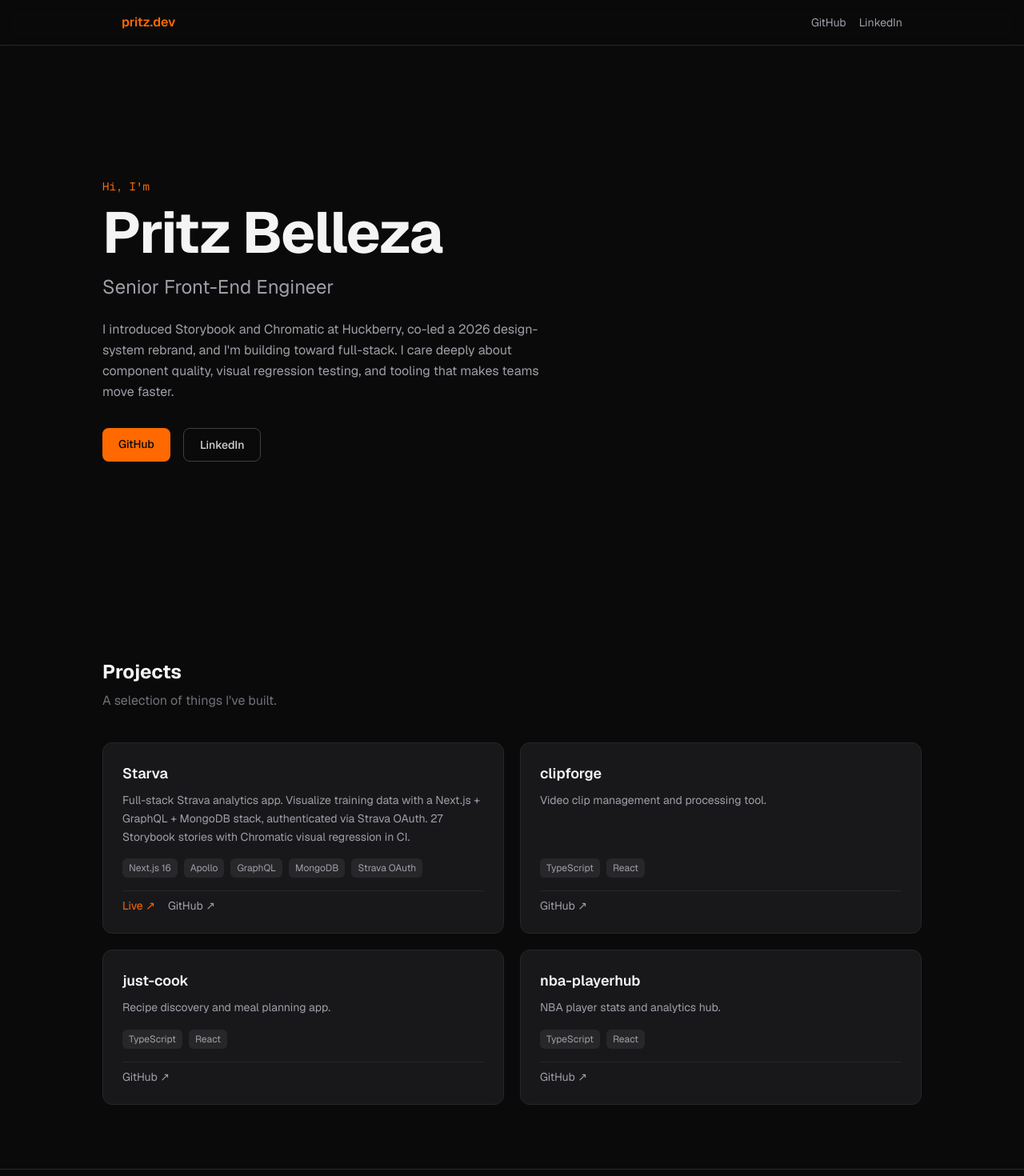
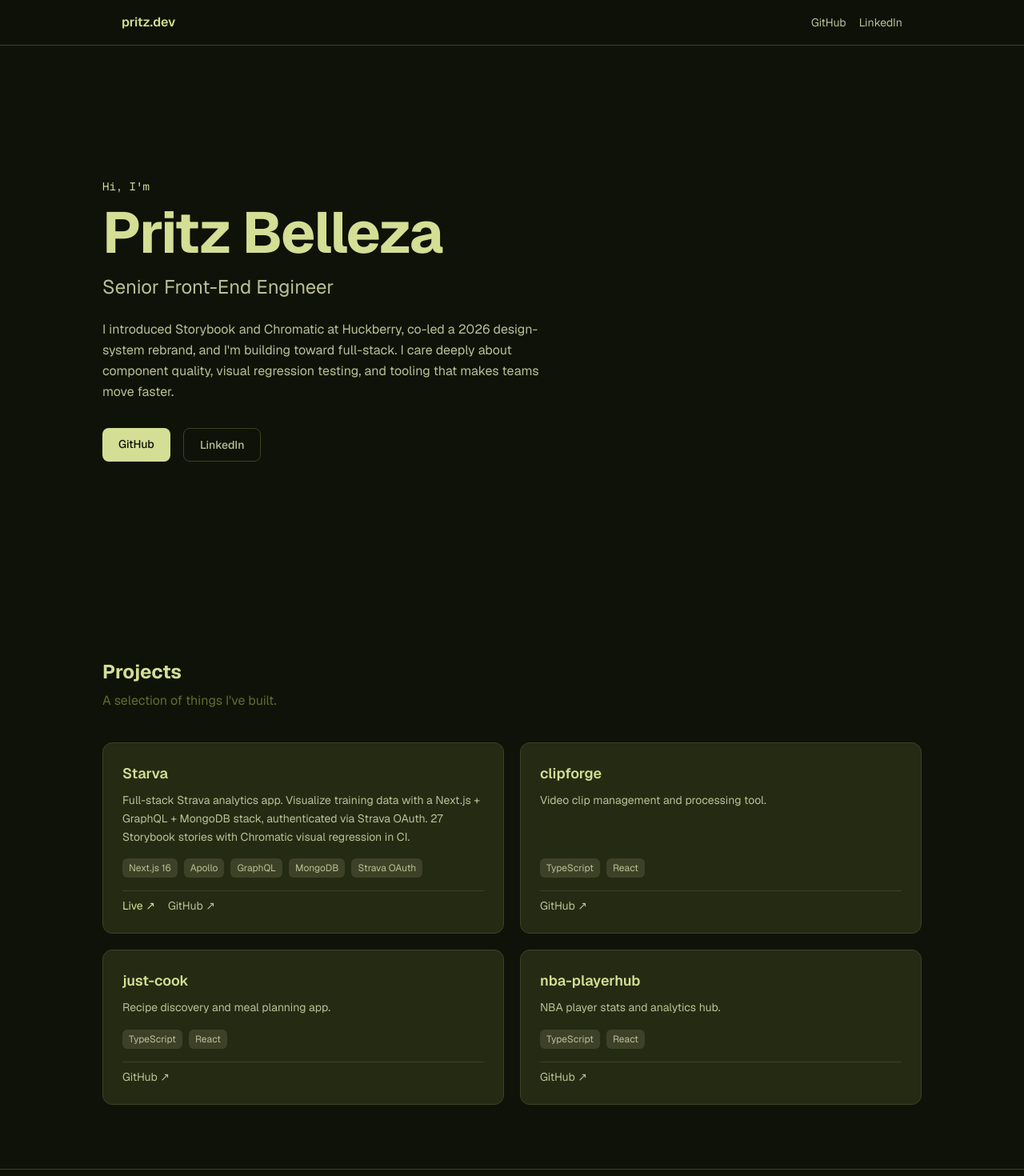
Before and after one commit to jbelleza29/jbelleza29.github.io, a Next.js app: page / in a window 1280 px wide. Shown: the top 1470 px of the page at 80% size. Built offline with nearby package versions, Linux system fonts and the light colour scheme.

Commit message:
apply Mossy Hollow color theme

```diff
--- a/eslint.config.mjs
+++ b/eslint.config.mjs
@@ -15,6 +15,7 @@ const eslintConfig = defineConfig([
     "out/**",
     "build/**",
     "next-env.d.ts",
+    "storybook-static/**",
   ]),
   ...storybook.configs["flat/recommended"]
 ]);
--- a/src/app/globals.css
+++ b/src/app/globals.css
@@ -1,20 +1,17 @@
 @import "tailwindcss";
 
 @theme inline {
-  --color-background: var(--background);
-  --color-foreground: var(--foreground);
-  --color-accent: var(--accent);
-  --font-sans: var(--font-geist-sans);
-  --font-mono: var(--font-geist-mono);
-}
-
-:root {
-  --background: #0a0a0a;
-  --foreground: #ededed;
-  --accent: #f97316;
+  --color-canvas:  #0f1208;
+  --color-card:    #252a13;
+  --color-stroke:  #3d4127;
+  --color-olive:   #636b2f;
+  --color-sage:    #bac095;
+  --color-lime:    #d4de95;
+  --font-sans:     var(--font-geist-sans);
+  --font-mono:     var(--font-geist-mono);
 }
 
 body {
-  background: var(--background);
-  color: var(--foreground);
+  background: #0f1208;
+  color: #d4de95;
 }
--- a/src/app/layout.tsx
+++ b/src/app/layout.tsx
@@ -29,7 +29,7 @@ export default function RootLayout({
       lang="en"
       className={`${geistSans.variable} ${geistMono.variable} antialiased`}
     >
-      <body className="min-h-screen bg-zinc-950 text-zinc-100 flex flex-col">
+      <body className="min-h-screen bg-canvas text-lime flex flex-col">
         <NavBar />
         {children}
       </body>
--- a/src/components/Footer.tsx
+++ b/src/components/Footer.tsx
@@ -1,14 +1,14 @@
 export default function Footer() {
   return (
-    <footer className="mt-auto border-t border-zinc-800 px-6 py-8">
-      <div className="mx-auto max-w-5xl flex flex-col sm:flex-row items-center justify-between gap-4 text-sm text-zinc-500">
+    <footer className="mt-auto border-t border-stroke px-6 py-8">
+      <div className="mx-auto max-w-5xl flex flex-col sm:flex-row items-center justify-between gap-4 text-sm text-olive">
         <span>© 2026 John Pritz Belleza</span>
         <div className="flex gap-4">
           <a
             href="https://github.com/jbelleza29"
             target="_blank"
             rel="noopener noreferrer"
-            className="hover:text-zinc-100 transition-colors"
+            className="hover:text-lime transition-colors"
           >
             GitHub
           </a>
@@ -16,7 +16,7 @@ export default function Footer() {
             href="https://linkedin.com/in/jbelleza29"
             target="_blank"
             rel="noopener noreferrer"
-            className="hover:text-zinc-100 transition-colors"
+            className="hover:text-lime transition-colors"
           >
             LinkedIn
           </a>
--- a/src/components/Hero.tsx
+++ b/src/components/Hero.tsx
@@ -2,14 +2,14 @@ export default function Hero() {
   return (
     <section className="flex flex-col justify-center min-h-[calc(100vh-3.5rem)] pt-14 px-6">
       <div className="mx-auto max-w-5xl w-full">
-        <p className="text-orange-500 text-sm font-mono mb-3">Hi, I&apos;m</p>
-        <h1 className="text-5xl sm:text-7xl font-bold tracking-tight text-zinc-100 mb-4">
+        <p className="text-lime text-sm font-mono mb-3">Hi, I&apos;m</p>
+        <h1 className="text-5xl sm:text-7xl font-bold tracking-tight text-lime mb-4">
           Pritz Belleza
         </h1>
-        <p className="text-xl sm:text-2xl text-zinc-400 mb-6">
+        <p className="text-xl sm:text-2xl text-sage mb-6">
           Senior Front-End Engineer
         </p>
-        <p className="max-w-xl text-zinc-400 leading-relaxed mb-8">
+        <p className="max-w-xl text-sage leading-relaxed mb-8">
           I introduced Storybook and Chromatic at Huckberry, co-led a 2026
           design-system rebrand, and I&apos;m building toward full-stack. I care
           deeply about component quality, visual regression testing, and tooling
@@ -20,7 +20,7 @@ export default function Hero() {
             href="https://github.com/jbelleza29"
             target="_blank"
             rel="noopener noreferrer"
-            className="px-5 py-2.5 bg-orange-500 hover:bg-orange-400 text-zinc-950 font-medium rounded-lg text-sm transition-colors"
+            className="px-5 py-2.5 bg-lime hover:bg-sage text-canvas font-medium rounded-lg text-sm transition-colors"
           >
             GitHub
           </a>
@@ -28,7 +28,7 @@ export default function Hero() {
             href="https://linkedin.com/in/jbelleza29"
             target="_blank"
             rel="noopener noreferrer"
-            className="px-5 py-2.5 border border-zinc-700 hover:border-zinc-500 text-zinc-300 font-medium rounded-lg text-sm transition-colors"
+            className="px-5 py-2.5 border border-stroke hover:border-olive text-sage font-medium rounded-lg text-sm transition-colors"
           >
             LinkedIn
           </a>
--- a/src/components/NavBar.tsx
+++ b/src/components/NavBar.tsx
@@ -1,14 +1,14 @@
 export default function NavBar() {
   return (
-    <nav className="fixed top-0 left-0 right-0 z-50 border-b border-zinc-800 bg-zinc-950/90 backdrop-blur-sm">
+    <nav className="fixed top-0 left-0 right-0 z-50 border-b border-stroke bg-canvas/90 backdrop-blur-sm">
       <div className="mx-auto max-w-5xl px-6 h-14 flex items-center justify-between">
-        <span className="font-semibold text-orange-500">pritz.dev</span>
-        <div className="flex items-center gap-4 text-sm text-zinc-400">
+        <span className="font-semibold text-lime">pritz.dev</span>
+        <div className="flex items-center gap-4 text-sm text-sage">
           <a
             href="https://github.com/jbelleza29"
             target="_blank"
             rel="noopener noreferrer"
-            className="hover:text-zinc-100 transition-colors"
+            className="hover:text-lime transition-colors"
           >
             GitHub
           </a>
@@ -16,7 +16,7 @@ export default function NavBar() {
             href="https://linkedin.com/in/jbelleza29"
             target="_blank"
             rel="noopener noreferrer"
-            className="hover:text-zinc-100 transition-colors"
+            className="hover:text-lime transition-colors"
           >
             LinkedIn
           </a>
--- a/src/components/ProjectCard.tsx
+++ b/src/components/ProjectCard.tsx
@@ -14,28 +14,28 @@ export default function ProjectCard({
   repoUrl,
 }: ProjectCardProps) {
   return (
-    <div className="bg-zinc-900 border border-zinc-800 rounded-xl p-6 flex flex-col gap-4 hover:border-zinc-600 transition-colors">
+    <div className="bg-card border border-stroke rounded-xl p-6 flex flex-col gap-4 hover:border-olive transition-colors">
       <div>
-        <h3 className="text-zinc-100 font-semibold text-lg mb-2">{name}</h3>
-        <p className="text-zinc-400 text-sm leading-relaxed">{description}</p>
+        <h3 className="text-lime font-semibold text-lg mb-2">{name}</h3>
+        <p className="text-sage text-sm leading-relaxed">{description}</p>
       </div>
       <div className="flex flex-wrap gap-2 mt-auto">
         {tech.map((t) => (
           <span
             key={t}
-            className="text-xs px-2 py-1 rounded-md bg-zinc-800 text-zinc-400"
+            className="text-xs px-2 py-1 rounded-md bg-stroke text-sage"
           >
             {t}
           </span>
         ))}
       </div>
-      <div className="flex gap-4 pt-2 border-t border-zinc-800">
+      <div className="flex gap-4 pt-2 border-t border-stroke">
         {liveUrl && (
           <a
             href={liveUrl}
             target="_blank"
             rel="noopener noreferrer"
-            className="text-sm text-orange-500 hover:text-orange-400 transition-colors"
+            className="text-sm text-lime hover:text-sage transition-colors"
           >
             Live ↗
           </a>
@@ -44,7 +44,7 @@ export default function ProjectCard({
           href={repoUrl}
           target="_blank"
           rel="noopener noreferrer"
-          className="text-sm text-zinc-400 hover:text-zinc-100 transition-colors"
+          className="text-sm text-sage hover:text-lime transition-colors"
         >
           GitHub ↗
         </a>
--- a/src/components/ProjectsGrid.tsx
+++ b/src/components/ProjectsGrid.tsx
@@ -33,8 +33,8 @@ export default function ProjectsGrid() {
   return (
     <section className="px-6 py-20">
       <div className="mx-auto max-w-5xl">
-        <h2 className="text-2xl font-bold text-zinc-100 mb-2">Projects</h2>
-        <p className="text-zinc-500 mb-10">A selection of things I&apos;ve built.</p>
+        <h2 className="text-2xl font-bold text-lime mb-2">Projects</h2>
+        <p className="text-olive mb-10">A selection of things I&apos;ve built.</p>
         <div className="grid grid-cols-1 sm:grid-cols-2 gap-5">
           {projects.map((p) => (
             <ProjectCard key={p.name} {...p} />
```
